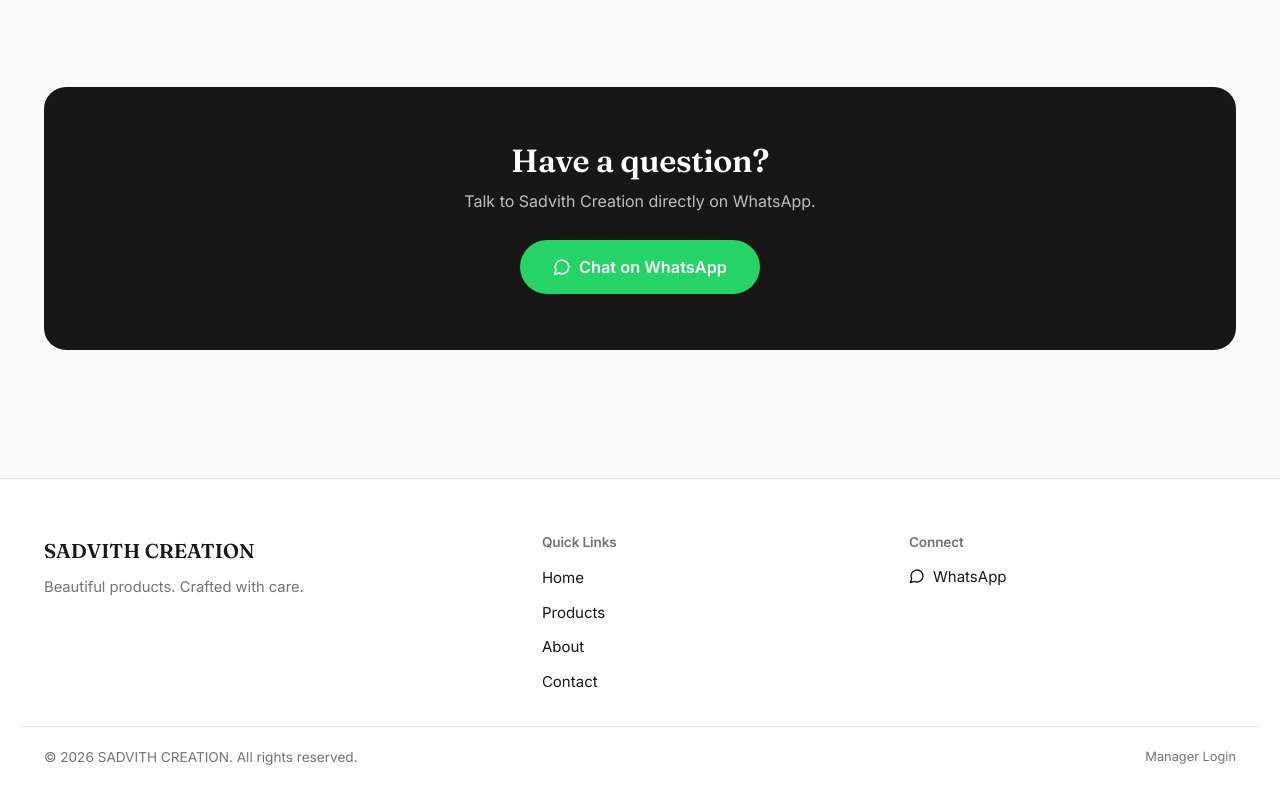
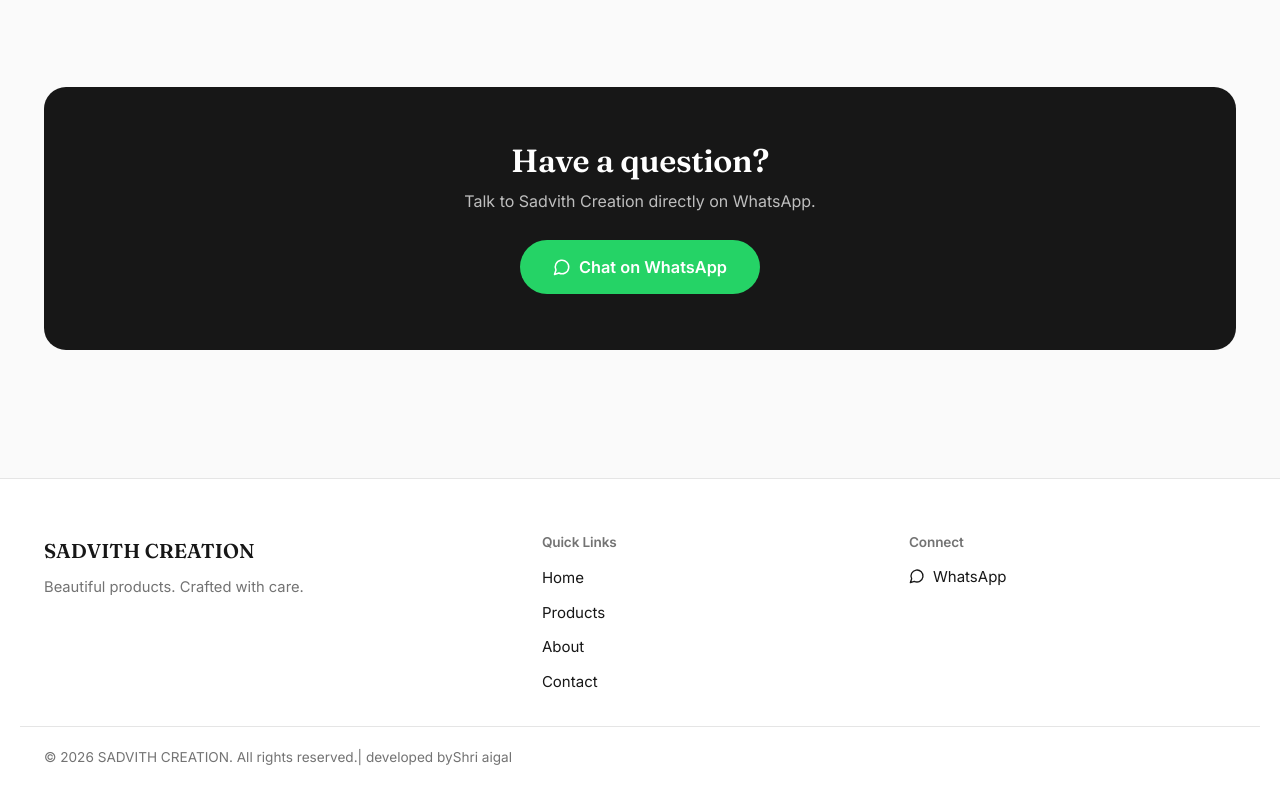
Before and after one commit to shriaigal/sadhvith_creation, a React (Vite) app in the folder frontend/: page / in a window 1280 px wide. Shown: the part 1442-2230 px from the top of the page. Built offline with nearby package versions, Linux system fonts and the light colour scheme; no server answers.

Commit message:
your changes

```diff
--- a/frontend/src/components/Footer.jsx
+++ b/frontend/src/components/Footer.jsx
@@ -67,11 +67,11 @@ export default function Footer() {
 
       <div className="container footer-bottom">
         <p>
-          © {year} {config.brandName}. All rights reserved.
+          © {year} {config.brandName}. All rights reserved.| developed by<a href="https://shriaigal-personal-portfolio.vercel.app/" target="_blank" rel="noopener noreferrer">Shri aigal</a>
         </p>
-        <Link to="/manager/login" className="footer-manager-link">
+        {/* <Link to="/manager/login" className="footer-manager-link">
           Manager Login
-        </Link>
+        </Link> */}
       </div>
     </footer>
   );
```
